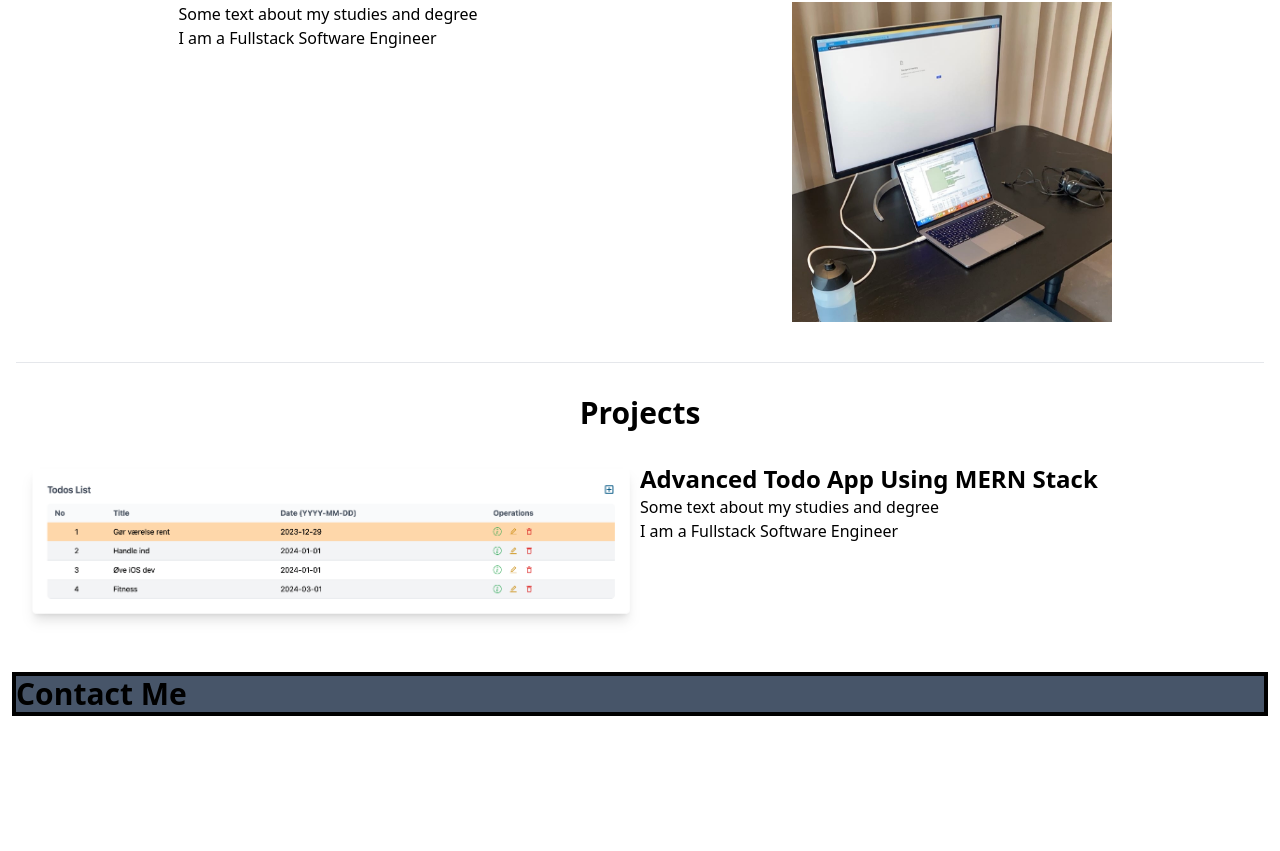
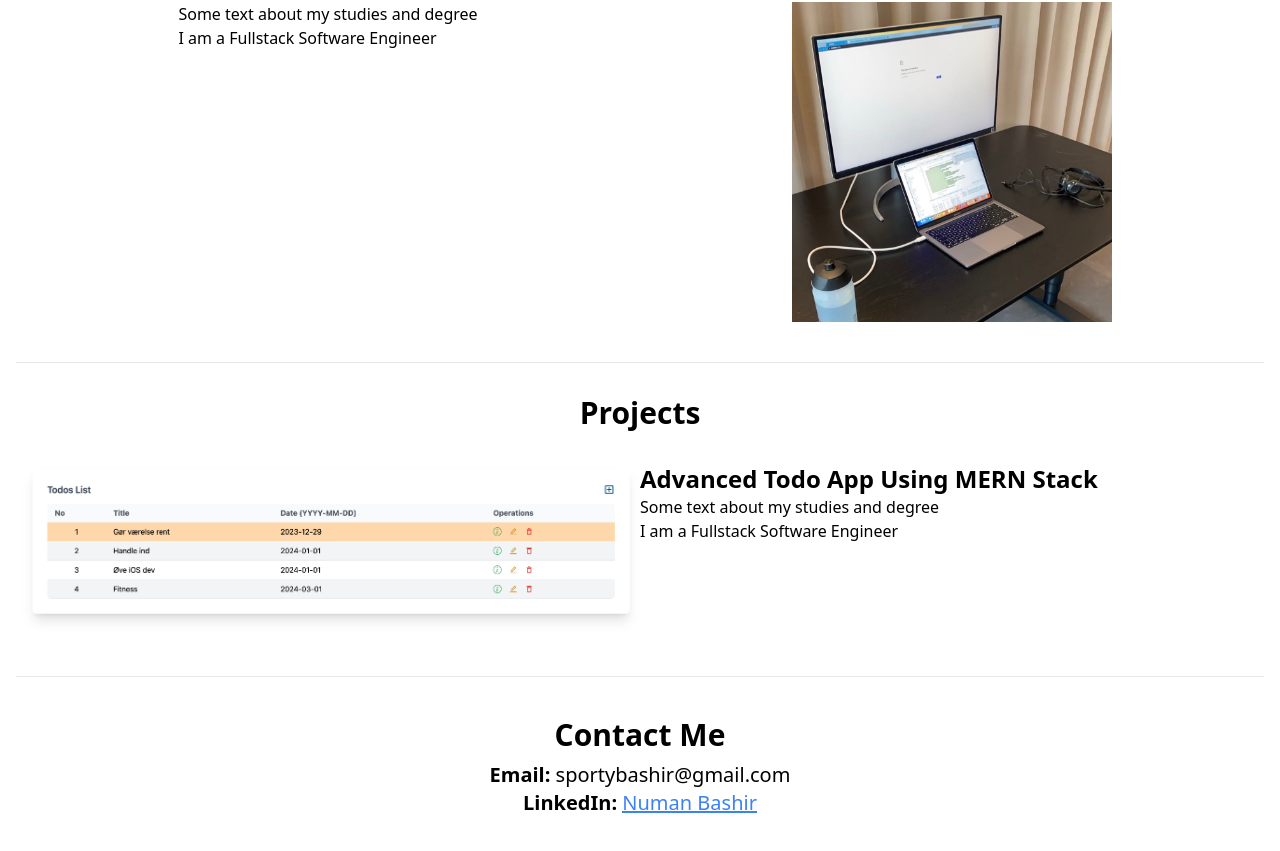
Before and after one commit to NumanBashir/My-Portfolio, a React (Vite) app: page / in a window 1280 px wide. Shown: the part 1218-2069 px from the top of the page. Before the commit the page ends 1986 px from the top, so only its background shows below. Built offline with nearby package versions, Linux system fonts and the light colour scheme.

Commit message:
Contact me section

```diff
--- a/src/App.tsx
+++ b/src/App.tsx
@@ -106,8 +106,26 @@ function App() {
           </div>
         </div>
       </div>
-      <div id="contact" className="bg-slate-600 outline outline-4 mb-10">
-        <h1 className="text-3xl font-bold">Contact Me</h1>
+      <hr />
+      <div
+        id="contact"
+        className="my-8 inline-block align-top flex flex-col items-center"
+      >
+        <h1 className="my-2 text-3xl font-bold">Contact Me</h1>
+        <h1 className="text-xl">
+          <strong>Email:</strong> sportybashir@gmail.com
+        </h1>
+        <h1 className="text-xl">
+          <strong>LinkedIn:</strong>{" "}
+          <u>
+            <a
+              href="https://www.linkedin.com/in/numan-bashir-576154165/"
+              className="text-blue-500"
+            >
+              Numan Bashir
+            </a>
+          </u>
+        </h1>
       </div>
     </>
   );
```
